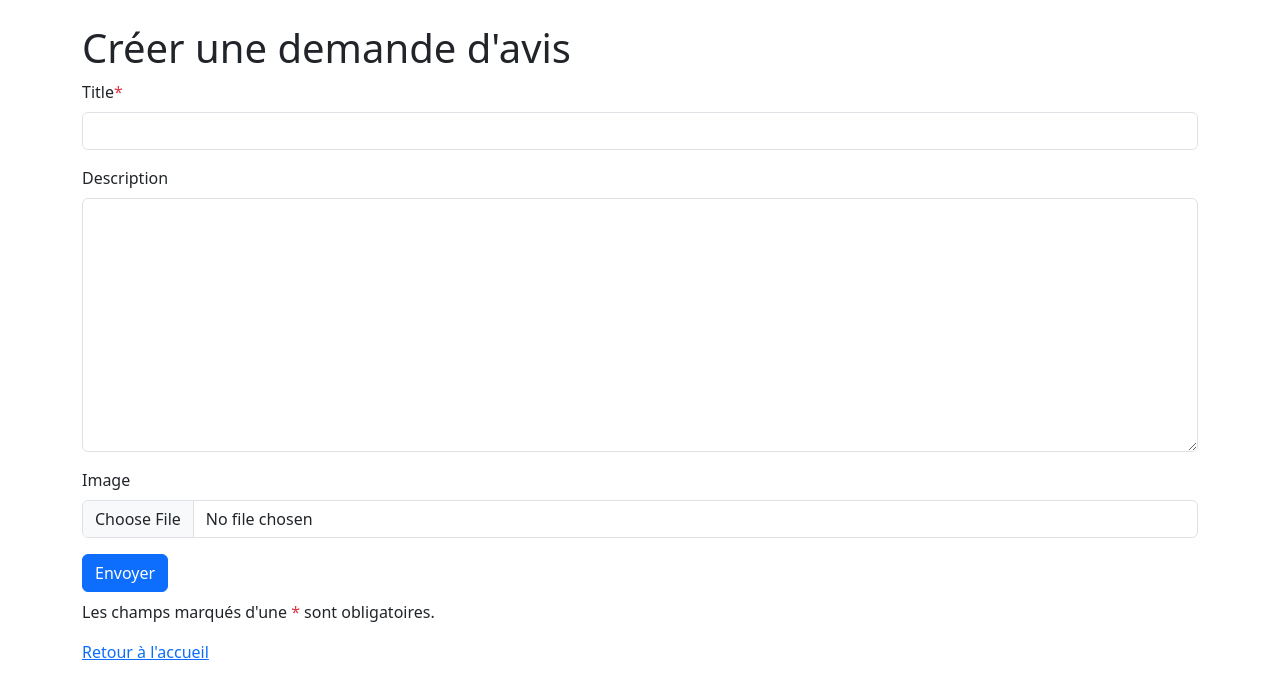
After one commit to mrnlarue-cloud/Projet_9_OC, a Django app: page /creer-ticket/ in a window 1280 px wide. The commit adds this page. Shown: the top 699 px of the page. Run offline with Django 5.2, Linux system fonts and the light colour scheme; the visitor is signed in with stand-in values (Sample User, id 1); some libraries are stand-ins or nearby versions.

Commit message:
Ajoute l'indication des champs obligatoires

```diff
--- a/litreview/templates/pages/base.html
+++ b/litreview/templates/pages/base.html
@@ -8,6 +8,11 @@
         href="https://cdn.jsdelivr.net/npm/bootstrap@5.3.3/dist/css/bootstrap.min.css"
         rel="stylesheet"
     >
+    <style>
+        .asteriskField {
+            color: #dc3545;
+        }
+    </style>
 </head>
 <body>
     <main class="container mt-4">
--- /dev/null
+++ b/litreview/templates/pages/creer_ticket.html
@@ -0,0 +1,23 @@
+{% extends "pages/base.html" %}
+{% load crispy_forms_tags %}
+
+{% block content %}
+    <h1>Créer une demande d'avis</h1>
+
+    <form method="post" enctype="multipart/form-data">
+        {% csrf_token %}
+
+        {{ formulaire_ticket|crispy }}
+
+        <button type="submit" class="btn btn-primary">Envoyer</button>
+
+        <p class="mt-2">
+            Les champs marqués d'une
+            <span class="text-danger">*</span>
+            sont obligatoires.
+    </form>
+
+    <p>
+        <a href="{% url 'accueil' %}">Retour à l'accueil</a>
+    </p>
+{% endblock content %}
```
